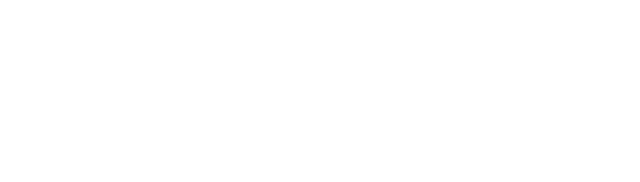
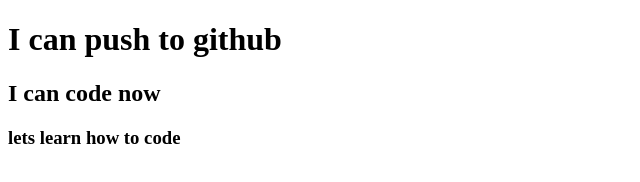
Before and after one commit to sadiaCSE444/my-first-repo, a plain HTML site: page index.html in a window 1280 px wide. Shown: the whole page, without its empty margins (0-640 px from the left). Drawn offline with Linux system fonts and the light colour scheme.

Commit message:
added header

```diff
--- a/index.html
+++ b/index.html
@@ -6,6 +6,8 @@
     <title>My first github repo</title>
 </head>
 <body>
-
+    <h1>I can push to github</h1>
+    <h2>I can code now</h2>
+    <h3>lets learn how to code</h3>
 </body>
 </html>
```
